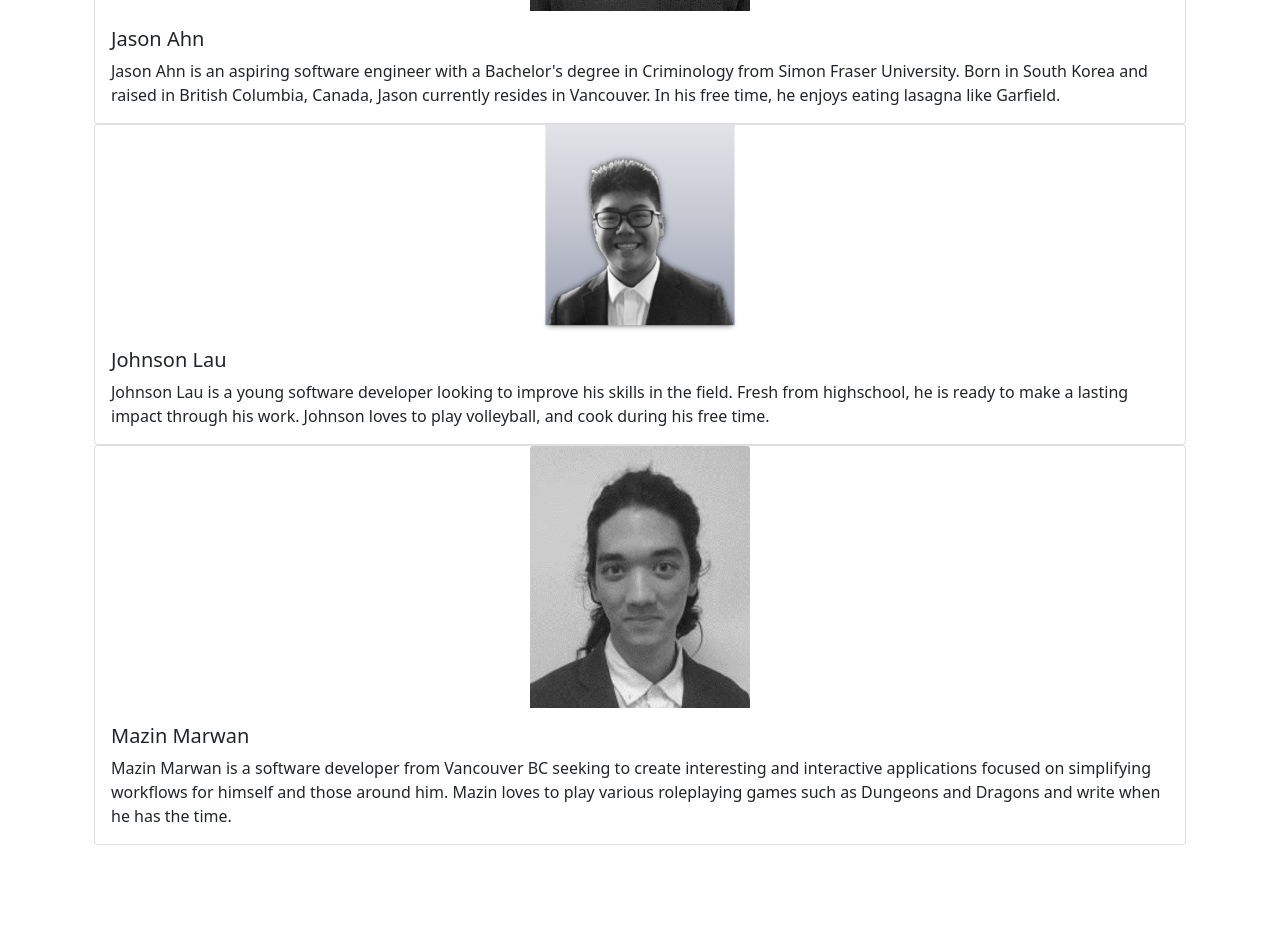
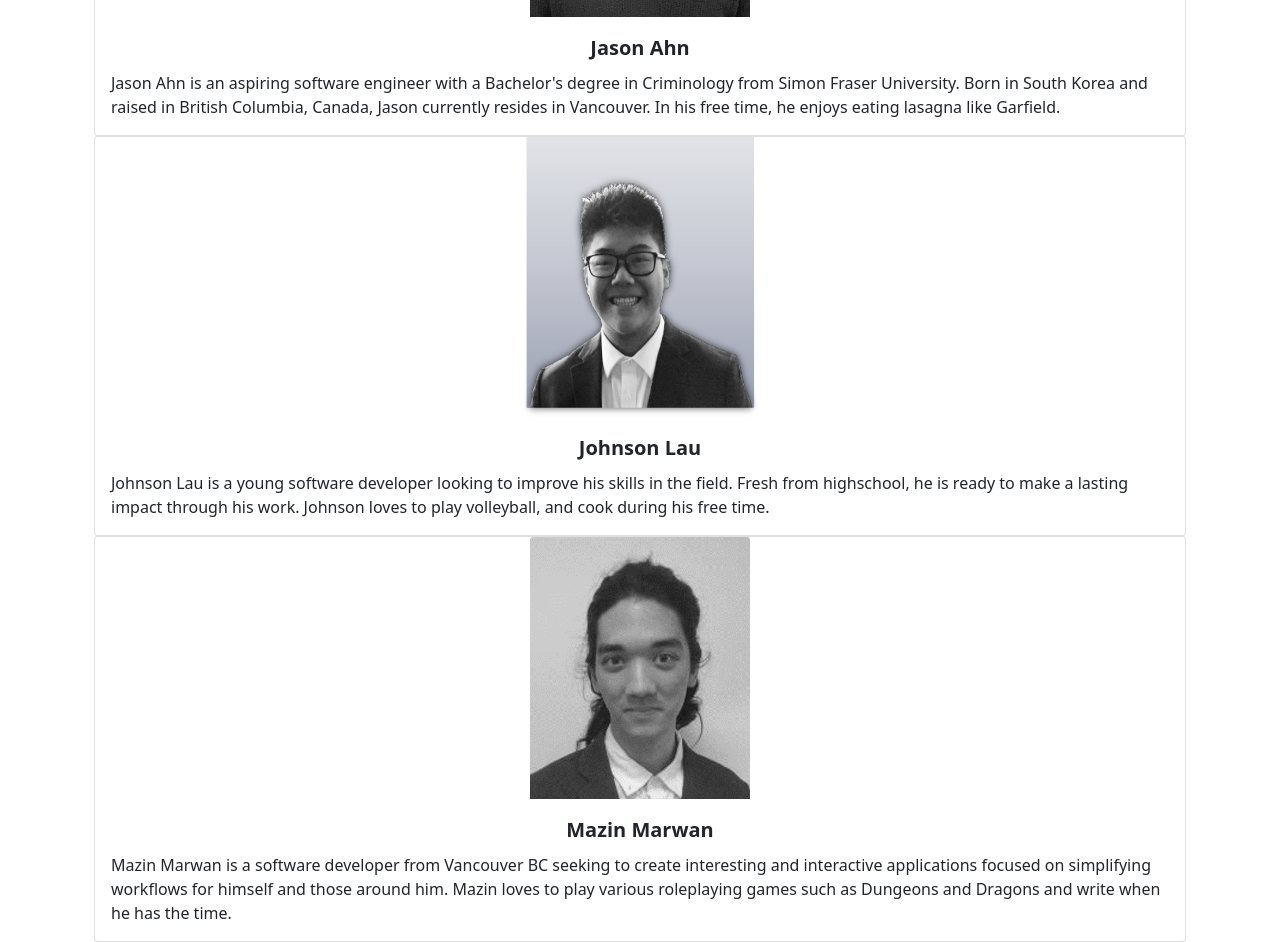
Before and after one commit to Mazianos/COMP2800-Team-BBY-15-wecycle, a React (Create React App) app in the folder client2/: page /aboutUs in a window 1280 px wide. Shown: the part 720-1662 px from the top of the page. Before the commit the page ends 1565 px from the top, so only its background shows below. Built offline with nearby package versions, Linux system fonts and the light colour scheme; no server answers.

Commit message:
implemented material-ui. Fun stuff :)

```diff
--- a/client2/package.json
+++ b/client2/package.json
@@ -3,6 +3,8 @@
   "version": "0.1.0",
   "private": true,
   "dependencies": {
+    "@material-ui/core": "^4.11.4",
+    "@material-ui/icons": "^4.11.2",
     "@testing-library/jest-dom": "^5.12.0",
     "@testing-library/react": "^11.2.6",
     "@testing-library/user-event": "^12.8.3",
--- a/client2/public/index.html
+++ b/client2/public/index.html
@@ -24,6 +24,9 @@
       work correctly both with client-side routing and a non-root public URL.
       Learn how to configure a non-root public URL by running `npm run build`.
     -->
+
+    <link rel="stylesheet" href="https://fonts.googleapis.com/css?family=Roboto:300,400,500,700&display=swap" />
+
     <title>React App</title>
   </head>
   <body>
--- a/client2/src/components/AboutUs.js
+++ b/client2/src/components/AboutUs.js
@@ -18,7 +18,7 @@ export default function AboutUs() {
                     <img src={Ray} class="card-img-top" alt="https://www.linkedin.com/in/rwong97/"/>
                     </a>
                     <Card.Body>
-                        <Card.Title>Raymond Wong</Card.Title>
+                        <Card.Title class = "card-title">Raymond Wong</Card.Title>
                         <Card.Text>Ray is a business graduate pursuing a tech career. His specializations are HTML/CSS
           and JavaScript. He has a passion for giving back and works with Burnaby Neighbourhood House as a
           digital literacy volunteer.</Card.Text>
@@ -30,7 +30,7 @@ export default function AboutUs() {
                         <img src={Jason} class="card-img-top" alt="https://www.linkedin.com/in/jasonja-ahn/"/>
                     </a>
                     <Card.Body>
-                        <Card.Title>Jason Ahn</Card.Title>
+                        <Card.Title class = "card-title">Jason Ahn</Card.Title>
                         <Card.Text>Jason Ahn is an aspiring software engineer with a Bachelor's degree in Criminology from
           Simon Fraser University. Born in South Korea and raised in British Columbia, Canada, Jason currently resides
           in Vancouver. In his free time, he enjoys eating lasagna like Garfield.</Card.Text>
@@ -39,10 +39,10 @@ export default function AboutUs() {
 
                 <Card>
                     <a href="https://www.linkedin.com/in/johnsonlau/">
-                        <img src={Johnson} class="card-img-top" alt="https://www.linkedin.com/in/johnsonlau/"/>
+                        <img src={Johnson} class="card-img-top-johnson" alt="https://www.linkedin.com/in/johnsonlau/" />
                     </a>
                     <Card.Body>
-                        <Card.Title>Johnson Lau</Card.Title>
+                        <Card.Title class = "card-title">Johnson Lau</Card.Title>
                         <Card.Text>Johnson Lau is a young software developer looking to improve his skills in the field. Fresh
           from highschool, he is ready to make a lasting impact through his work. Johnson loves to play volleyball, and
           cook during his free time.</Card.Text>
@@ -54,7 +54,7 @@ export default function AboutUs() {
                         <img src={Mazin} class="card-img-top" alt="https://www.linkedin.com/in/mazin-marwan-0b3409154/"/>
                     </a>
                     <Card.Body>
-                        <Card.Title>Mazin Marwan</Card.Title>
+                        <Card.Title class = "card-title">Mazin Marwan</Card.Title>
                         <Card.Text>Mazin Marwan is a software developer from Vancouver BC seeking to create interesting and
           interactive applications focused on simplifying workflows for himself and those around him. Mazin loves to
           play various roleplaying games such as Dungeons and Dragons and write when he has the time.</Card.Text>
--- a/client2/src/components/App.js
+++ b/client2/src/components/App.js
@@ -9,6 +9,8 @@ import Login from "./Login";
 import PrivateRoute from './PrivateRoute';
 import AboutUs from "./AboutUs";
 import PostAd from "./PostAd";
+import { Typography } from '@material-ui/core';
+
 
 function App() {
     return (
--- a/client2/src/css/about-us.css
+++ b/client2/src/css/about-us.css
@@ -9,10 +9,23 @@
     column-gap: 2vw;
 }
 
+.card-title {
+    text-align: center;
+    font-weight: bold;
+    font-size: 20px;
+}
+
 .card-img-top {
     max-width: 220px;
     max-height: 280px;
     height: auto;
+    display: grid;
+    margin: 0 auto;
+}
+
+.card-img-top-johnson {
+    width: 265px;
+    height: 280px;
     display: grid;
     margin: 0 auto;
 }
--- a/client2/src/index.js
+++ b/client2/src/index.js
@@ -3,6 +3,7 @@ import ReactDom from 'react-dom';
 import App from './components/App';
 import '../node_modules/bootstrap/dist/css/bootstrap.min.css';
 
+// This will render app component inside root div the react provided with.
 ReactDom.render(
   <React.StrictMode>
     <App/>
```
Also changed, not shown: 1 other file (tests, documents, lock files or other folders).
